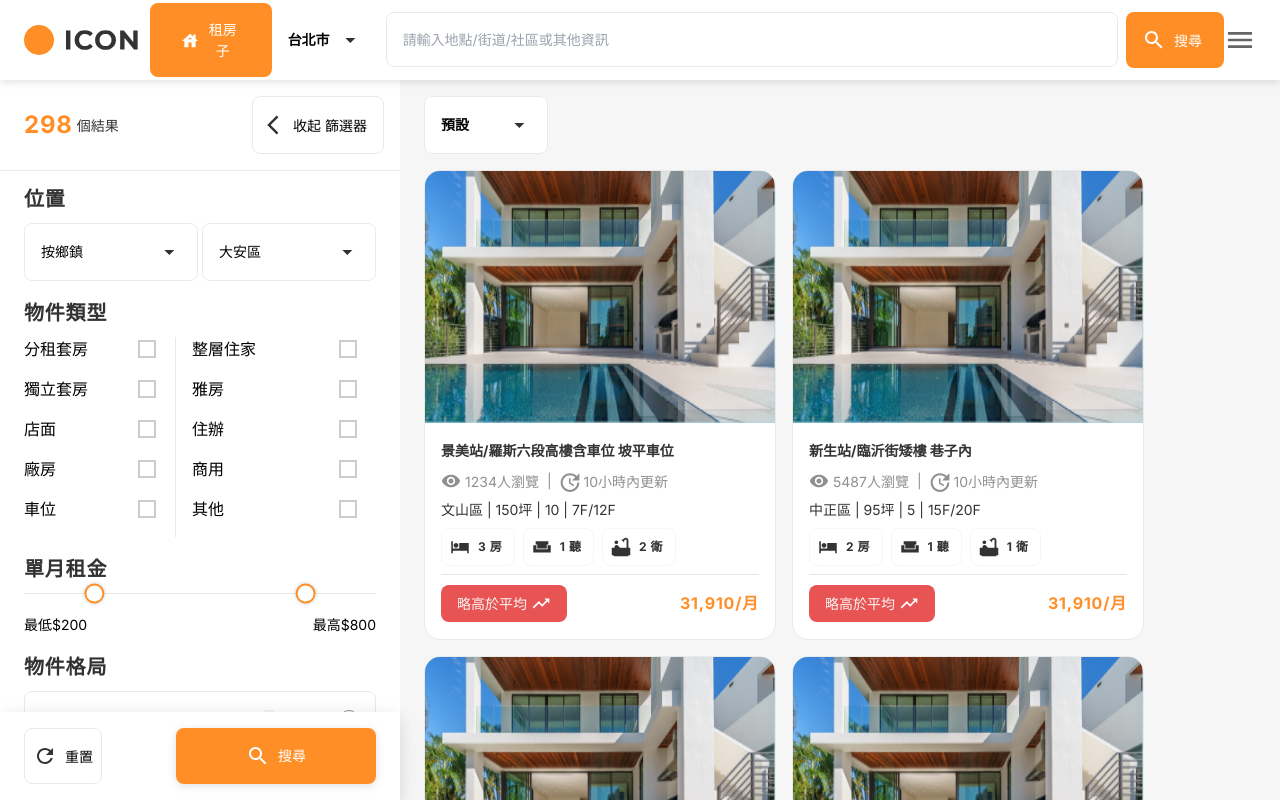
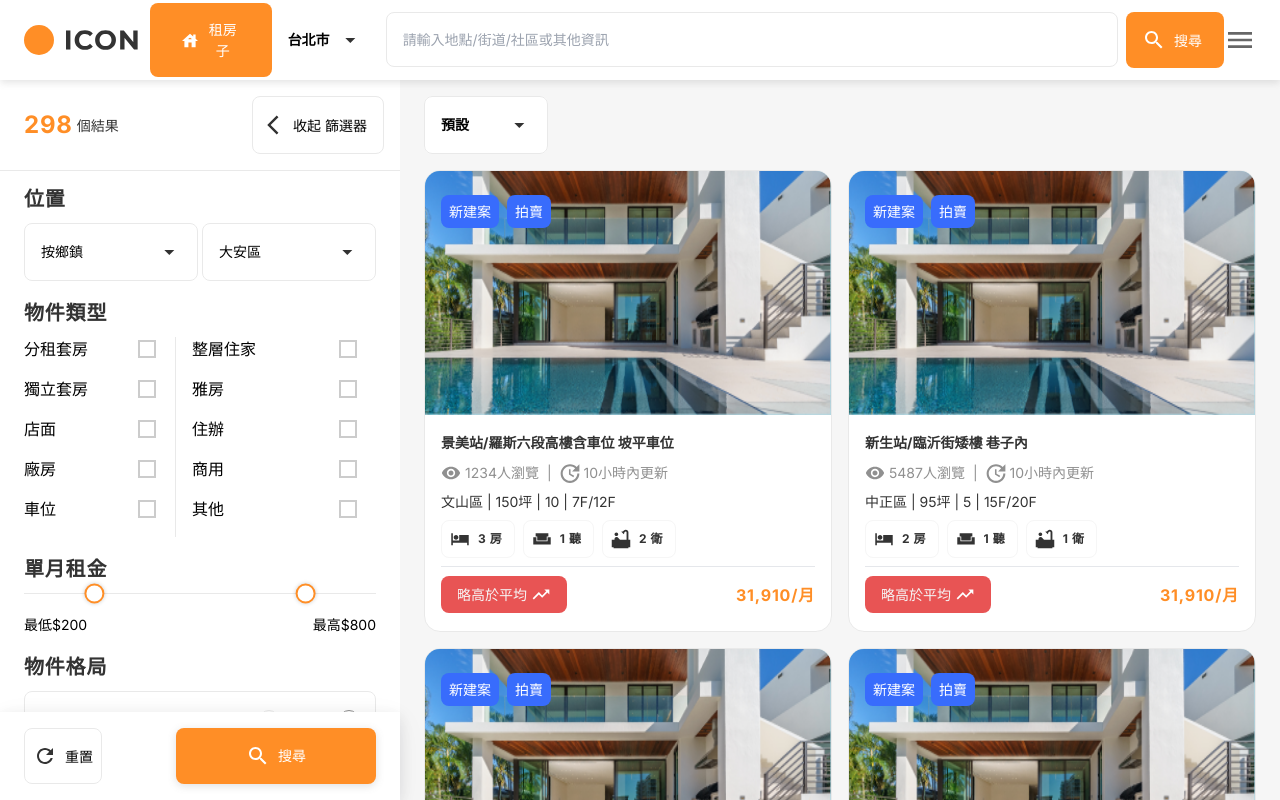
Before and after one commit to Tomcat11111111/housing, a Next.js app: page /housing/Search in a window 1280 px wide. Built offline with nearby package versions, Linux system fonts and the light colour scheme.

Commit message:
feat: 卡片寬度

```diff
--- a/components/common/ItemCard/ItemCard.js
+++ b/components/common/ItemCard/ItemCard.js
@@ -209,8 +209,18 @@ const ItemCard = (props) => {
             fill
           />
           <div className={styles.tagArea}>
-            <Tag text="新建案" />
-            <Tag text="拍賣" />
+            <Tag
+              textStyle={{ color: '#FFFFFF' }}
+              tagColor="#386CFC"
+              text="新建案"
+              padding="6px 8px"
+            />
+            <Tag
+              textStyle={{ color: '#FFFFFF' }}
+              tagColor="#386CFC"
+              text="拍賣"
+              padding="6px 8px"
+            />
           </div>
           {isHovered && (
             <>
@@ -225,7 +235,7 @@ const ItemCard = (props) => {
           {isHovered && (
             <div className={styles.indicators}>
               {images.map((_, index) => (
-                <button key={index} className={`${styles.indicator}`} />
+                <button key={index} className={styles.indicator} />
               ))}
             </div>
           )}
--- a/components/common/ItemCard/ItemCard.module.scss
+++ b/components/common/ItemCard/ItemCard.module.scss
@@ -4,8 +4,8 @@
   height: fit-content;
   border-radius: 16px;
   overflow: hidden;
-  border: 1px solid var(--N5, #e9e9e9);
-  background: var(--N7, #fff);
+  border: 1px solid #e9e9e9;
+  background: #fff;
 
   &:hover {
     box-shadow: 0px 3px 8px 0px rgba(0, 0, 0, 0.24);
@@ -21,14 +21,14 @@
 }
 
 .address {
-  color: var(--N1, #333);
+  color: #333;
   text-overflow: ellipsis;
   font-weight: 700;
   line-height: 24px;
 }
 
 .browse {
-  color: var(--N3, #909090);
+  color: #909090;
   font-weight: 400;
   line-height: 20px;
   display: flex;
@@ -104,14 +104,12 @@
   justify-content: center;
 }
 
-.indicator {
-  width: 10px;
-  height: 10px;
-  border-radius: 50%;
-  background-color: rgba(255, 255, 255, 0.4);
-  border: none;
-  cursor: pointer;
-  transition: background-color 0.3s;
+.tagArea {
+  position: absolute;
+  top: 24px;
+  left: 16px;
+  display: flex;
+  gap: 8px;
 }
 
 .carouselControl {
@@ -131,3 +129,19 @@
 .carouselControl.next {
   right: 10px;
 }
+
+.indicator {
+  width: 10px;
+  height: 10px;
+  border-radius: 50%;
+  background-color: rgba(255, 255, 255, 0.4);
+  border: none;
+  cursor: pointer;
+  transition: background-color 0.3s;
+}
+
+.bookmark {
+  top: 12px;
+  right: 12px;
+  position: absolute;
+}
--- a/package.json
+++ b/package.json
@@ -22,6 +22,7 @@
     "ramda": "^0.30.1",
     "react": "^18",
     "react-dom": "^18",
+    "react-query": "^3.39.3",
     "react-range": "^1.8.14",
     "sass": "^1.77.5"
   },
--- a/src/app/Search/Search.module.scss
+++ b/src/app/Search/Search.module.scss
@@ -107,37 +107,4 @@
 
 .cardContainer {
   min-width: 270px;
-
-  // 側邊欄 400
-  // gap 16
-  // padding 48
-  // 270*n + 16*(n-1) + 448
-  flex: 1 1 calc(100% - 48px); // 48兩邊padding
-  max-width: calc(100% - 48px);
-
-  // 270 + 448 = 718
-  // @media screen and (max-width: 718px) {
-  // }
-
-  // 270 * 2 + 16 + 448 = 1004
-  @media screen and (min-width: 1004px) {
-    flex: 1 1 calc(50% - 64px); // 48兩邊padding + gap
-    max-width: calc(50% - 64px);
-  }
-
-  // 270 * 3 + 16 * 2 + 448 = 1290
-  @media screen and (min-width: 1290px) {
-    flex: 1 1 calc(33.3333% - 480px);
-    max-width: calc(33.3333% - 480px);
-  }
-
-  // 270 * 4 + 16 * 3 + 448 = 1576px
-  @media screen and (min-width: 1576px) {
-    flex: 1 1 calc(25% - 480px);
-    max-width: calc(25% - 480px);
-  }
-
-  // TODO
-  // 再去算，把沒有把一行撐滿的排除
-  // 如果這樣處理的話，是不是能再CSS中去接父層容器寬度，就可以做在元件上
 }
--- a/src/app/Search/page.js
+++ b/src/app/Search/page.js
@@ -1,5 +1,5 @@
 'use client';
-import { useState } from 'react';
+import { useState, useRef, useEffect } from 'react';
 import Image from 'next/image';
 import Header from './Header';
 import Button from '@components/common/Button/Button';
@@ -604,6 +604,26 @@ export default function Search() {
     setFunction(newCheckboxList);
   };
 
+  const cardListRef = useRef(null);
+  const [cardWidth, setCardWidth] = useState();
+
+  useEffect(() => {
+    const calculateCardNum = () => {
+      const cardListWidth = cardListRef.current?.offsetWidth;
+      const cardNum = Math.floor((cardListWidth + 16) / 286);
+
+      setCardWidth((cardListWidth - (cardNum - 1) * 16) / cardNum);
+    };
+
+    window.addEventListener('resize', calculateCardNum);
+
+    calculateCardNum();
+
+    return () => {
+      window.removeEventListener('resize', calculateCardNum);
+    };
+  }, [isSideBarOpen]);
+
   return (
     <div>
       <div className={styles.header}>
@@ -867,10 +887,16 @@ export default function Search() {
               />
             </div>
           </div>
-          <div className={styles.cardList}>
+          <div className={styles.cardList} ref={cardListRef}>
             {BUY_HOUSE_MOCK_LIST.map((itemData, index) => (
-              <div className={styles.cardContainer} key={index}>
-                <ItemCard itemData={itemData} index={index} />
+              <div
+                className={styles.cardContainer}
+                style={{
+                  width: `${cardWidth}px`,
+                }}
+                key={index}
+              >
+                {cardWidth && <ItemCard itemData={itemData} index={index} />}
               </div>
             ))}
           </div>
```
Also changed, not shown: 1 other file (tests, documents, lock files or other folders).
